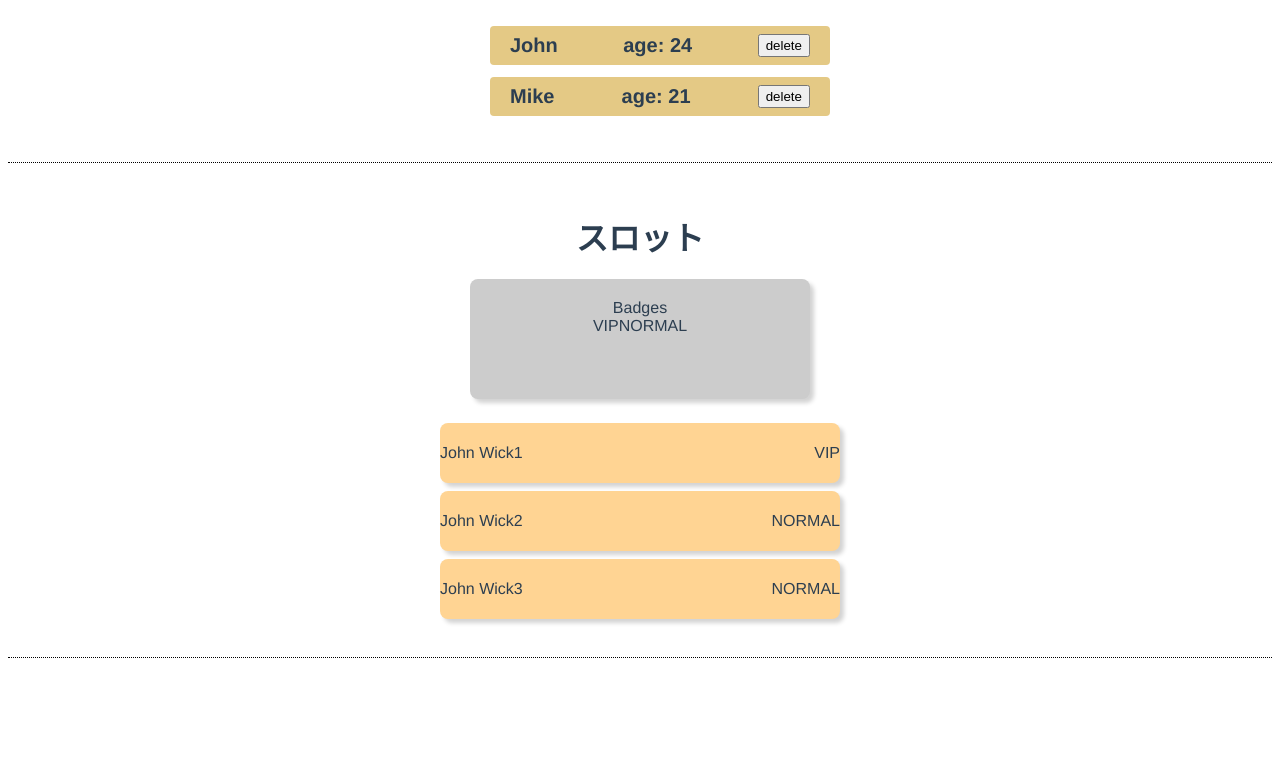
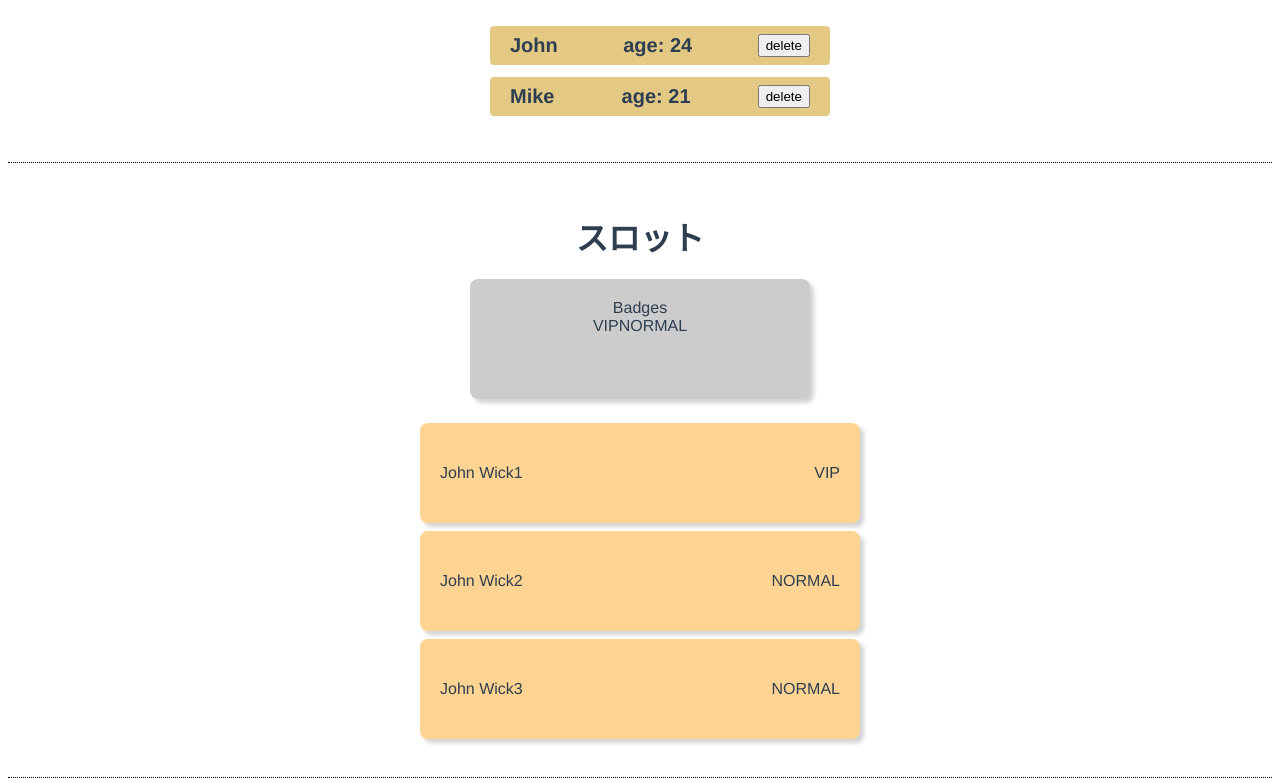
Before and after one commit to y-soliloquy/vue-ts-study, a Vue app: page / in a window 1280 px wide. Shown: the part 304-1086 px from the top of the page. Before the commit the page ends 970 px from the top, so only its background shows below. Built offline with nearby package versions, Linux system fonts and the light colour scheme.

Commit message:
スロットの追加

```diff
--- a/src/components/Resavation.vue
+++ b/src/components/Resavation.vue
@@ -14,26 +14,26 @@ import Card from './Card.vue';
             </div>
         </Card>
 
-        <div class="resavation-card">
+        <Card class="resavation-card">
             <span>John Wick1</span>
             <div class="badges">
                 <span>VIP</span>
             </div>
-        </div>
+        </Card>
 
-        <div class="resavation-card">
+        <Card class="resavation-card">
             <span>John Wick2</span>
             <div class="badges">
                 <span>NORMAL</span>
             </div>
-        </div>
+        </Card>
 
-        <div class="resavation-card">
+        <Card class="resavation-card">
             <span>John Wick3</span>
             <div class="badges">
                 <span>NORMAL</span>
             </div>
-        </div>
+        </Card>
     </div>
 </template>
 
```
